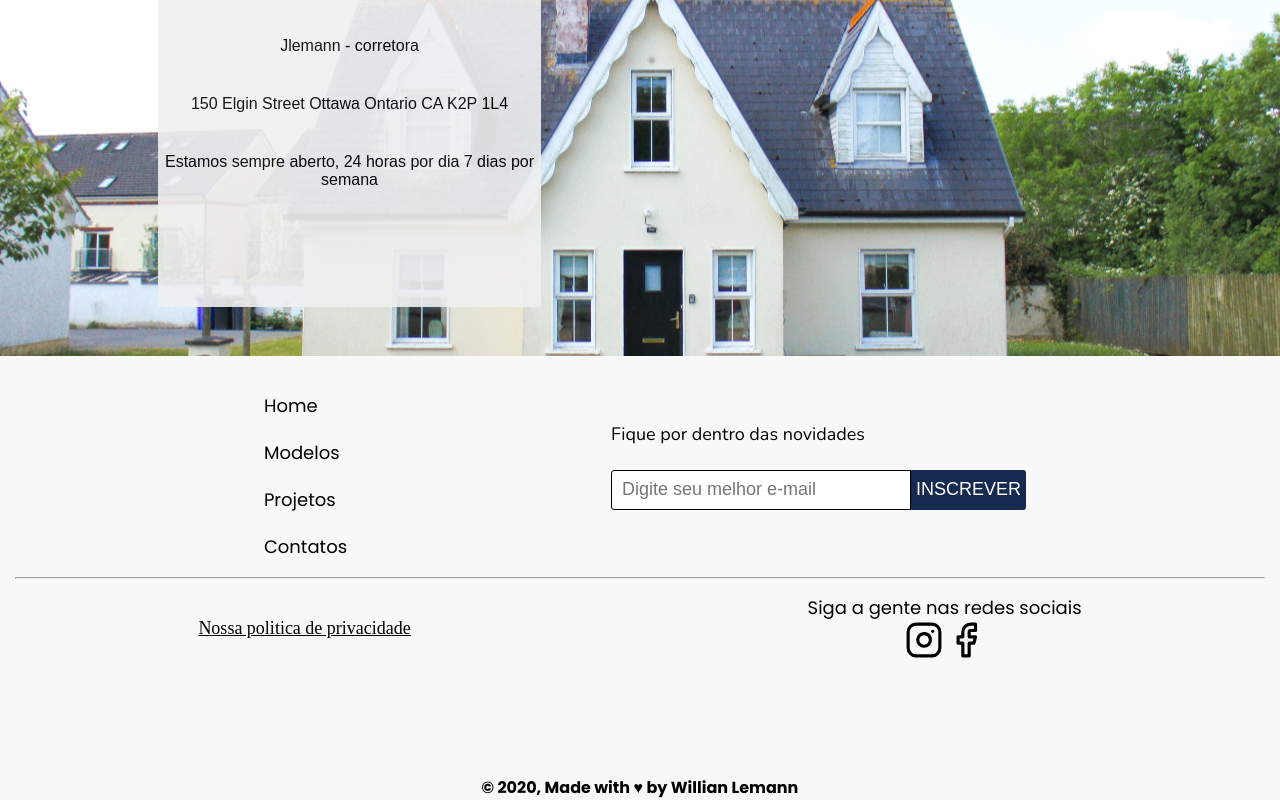
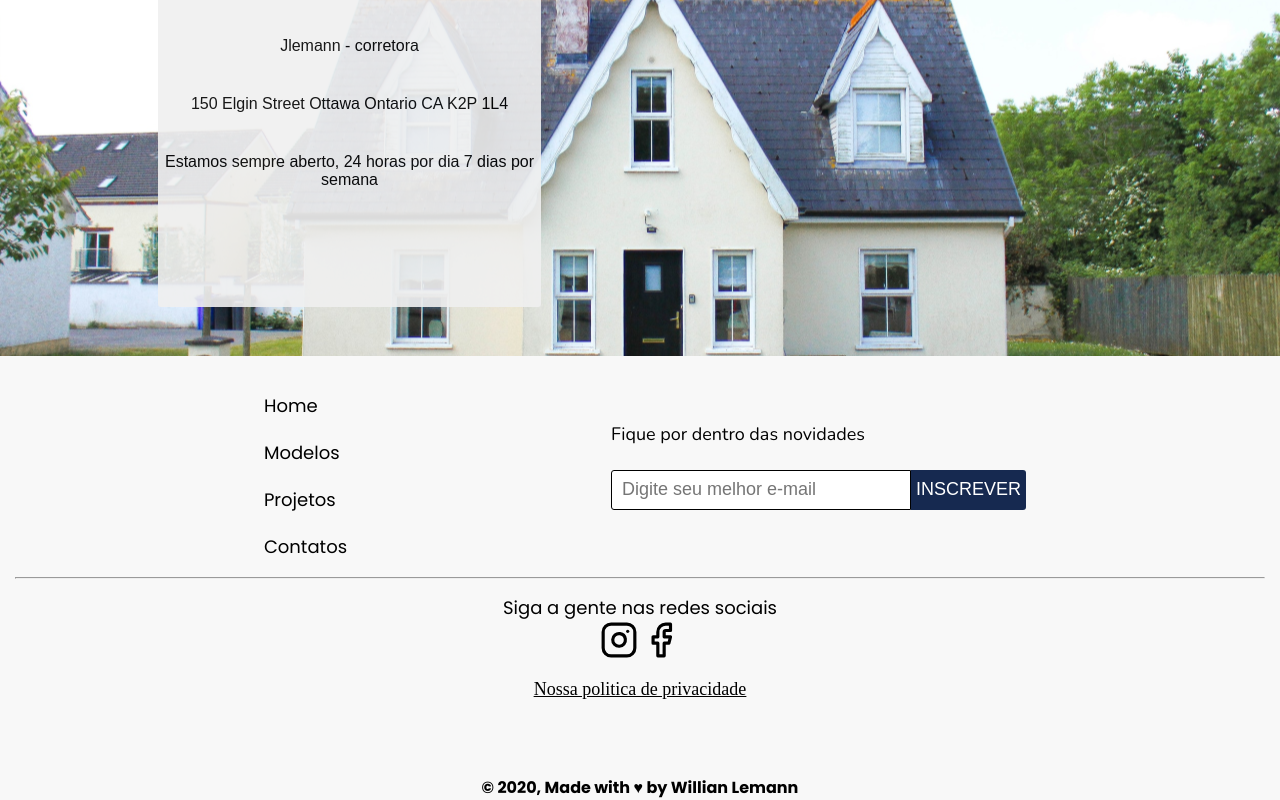
Before and after one commit to willian-lemann/jlemann-web, a Next.js app: page / in a window 1280 px wide. Shown: the part 2956-3756 px from the top of the page. Built offline with nearby package versions, Linux system fonts and the light colour scheme.

Commit message:
fix - add adjust in footer

```diff
--- a/package.json
+++ b/package.json
@@ -15,8 +15,6 @@
     "framer-motion": "^2.9.4",
     "next": "latest",
     "next-images": "^1.6.2",
-    "pg": "^8.5.1",
-    "pg-connection-string": "^2.4.0",
     "popmotion": "^9.0.0",
     "react": "^16.7.0",
     "react-dom": "^16.7.0",
--- a/src/components/Footer/index.module.scss
+++ b/src/components/Footer/index.module.scss
@@ -103,12 +103,28 @@
       flex-direction: column;
       justify-content: space-between;
 
+      .lastFooterTop {
+        display: flex;
+        flex-direction: column-reverse;
+        ul {
+          li {
+            text-decoration: underline;
+            font-size: 18px;
+            color: #000;
+          }
+        }
+      }
+
       .socialMediaContainer {
         height: 100px;
         display: flex;
         flex-direction: column;
         justify-content: center;
         align-items: center;
+        p {
+          font-size: 18px;
+          font-family: $primaryFontFamily;
+        }
       }
 
       ul {
@@ -121,11 +137,6 @@
             color: #000;
           }
         }
-      }
-
-      p {
-        font-size: 18px;
-        font-family: $primaryFontFamily;
       }
 
       strong {
--- a/src/components/Footer/index.tsx
+++ b/src/components/Footer/index.tsx
@@ -90,7 +90,7 @@ const Footer: React.FC = () => {
                      <li>
                         <Link href='/privacy'>
                            Nossa politica de privacidade
-                     </Link>
+                        </Link>
                      </li>
                   </ul>
 
```
Also changed, not shown: src/server/config/database.js (+10 -3 lines), src/server/package.json (+8 -6 lines), 2 other files (tests, documents, lock files or other folders).
